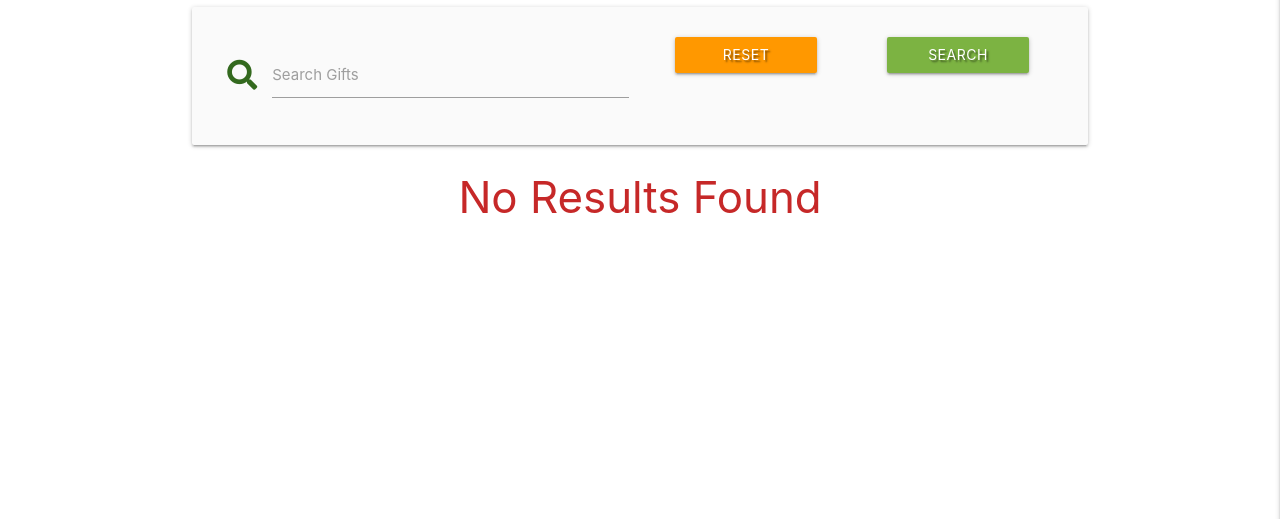
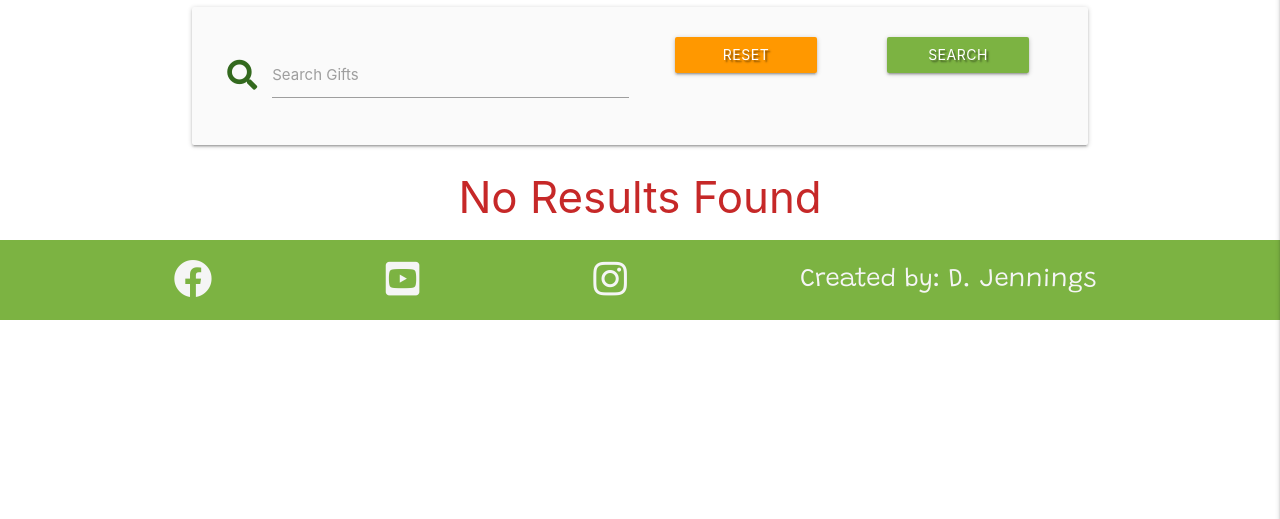
Before and after one commit to D3lyth/all-i-want-for-christmas, a Flask app: page /search in a window 1280 px wide. Shown: the part 279-798 px from the top of the page. Run offline with Flask 3, Linux system fonts and the light colour scheme; the visitor is signed in with stand-in values (Sample User, id 1); data that the repository does not hold is empty; some libraries are stand-ins or nearby versions; some web fonts are replaced.

Commit message:
Add footer including socials

```diff
--- a/templates/base.html
+++ b/templates/base.html
@@ -73,6 +73,24 @@
 
     <main class="container">{% block content %} {% endblock %}</main>
 
+    <footer id="socials">
+        <ul class="social-networks light-green darken-1">
+            <li>
+                <a href="https://facebook.com" target="_blank" rel="noopener"
+                    aria-label="Visit Facebook (opens in a new tab)"><i class="fab fa-facebook"></i></a>
+            </li>
+            <li>
+                <a href="https://youtube.com" target="_blank" rel="noopener"
+                    aria-label="Visit YouTube (opens in a new tab)"><i class="fab fa-youtube-square"></i></a>
+            </li>
+            <li>
+                <a href="https://instagram.com" target="_blank" rel="noopener"
+                    aria-label="Visit Instagram (opens in a new tab)"><i class="fab fa-instagram"></i></a>
+            </li>
+            <li><p class="footer-text">Created by: D. Jennings</p></li>
+        </ul>
+    </footer>
+
     <!--Scripts-->
     <script
       src="https://code.jquery.com/jquery-3.5.1.min.js"
```
